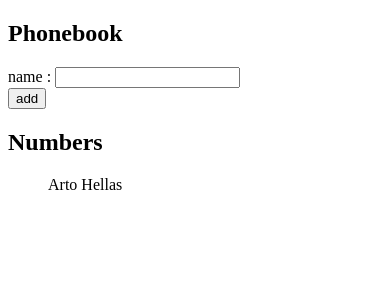
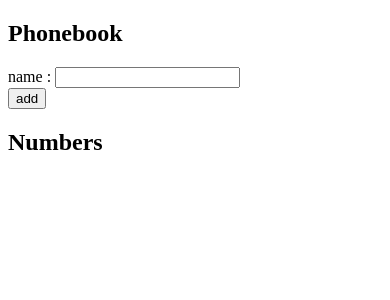
Before and after one commit to anantakrroy/ModernWebDevelopment, a React (Vite) app in the folder part2/: page / in a window 390 px wide. Shown: the top 300 px of the page. Built offline with nearby package versions, Linux system fonts and the light colour scheme.

Commit message:
Part 2 Exercise 2.7 phonebook step2

```diff
--- a/part2/src/App.jsx
+++ b/part2/src/App.jsx
@@ -1,16 +1,24 @@
 import { useState } from "react";
 
 const App = () => {
-  const [persons, setPersons] = useState([{ name: "Arto Hellas" }]);
+  const [persons, setPersons] = useState([]);
   const [newName, setNewName] = useState("");
+
+  const isNamePresent = (name) => {
+    return persons.find(e => e.name.toLowerCase() === name.toLowerCase());
+  }
 
   const addName = (event) => {
     event.preventDefault();
     const newPerson = {
       name: newName,
     };
-    setPersons([...persons, newPerson]);
-    setNewName("");
+    if(isNamePresent(newName)) {
+      alert(`${newName} is already added to the phonebook ! `);
+    } else {
+      setPersons([...persons, newPerson]);
+      setNewName("");
+    }
   };
 
   const handleNameChange = (event) => {
```
